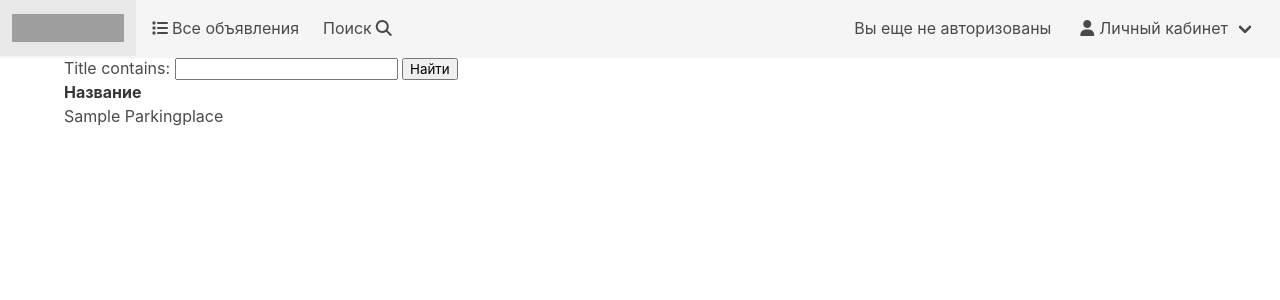
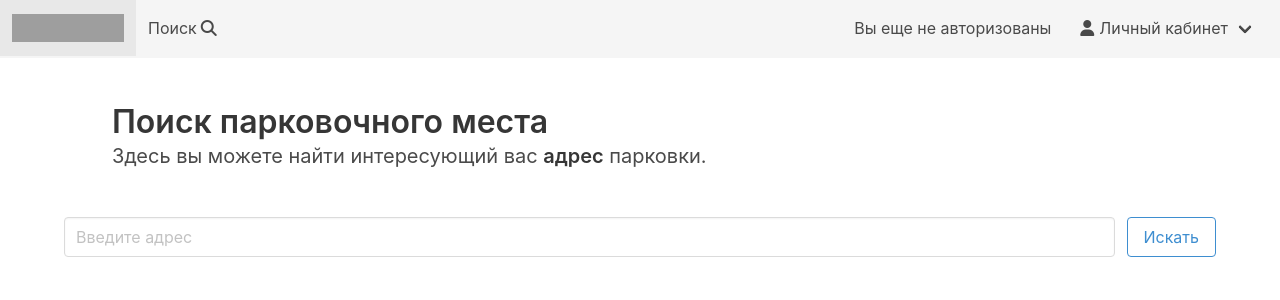
Before and after one commit to XanderMoroz/Parking-search_app, a Django app: page / in a window 1280 px wide. Shown: the top 300 px of the page. Run offline with Django 4.2, Linux system fonts and the light colour scheme; tables that the repository leaves empty hold one stand-in row (values such as "Sample post"); some libraries are stand-ins or nearby versions; grey boxes are pictures that could not be loaded.

Commit message:
final fixes

```diff
--- a/Parking_Search/search/filters.py
+++ /dev/null
@@ -1,25 +0,0 @@
-from django_filters import FilterSet, CharFilter
-from .models import ParkingPlace
-
-
-# создаём фильтр
-class ParkingFilter(FilterSet):
-    #title = CharFilter(lookup_expr='icontains')
-    # Здесь в мета классе надо предоставить модель и указать поля, по которым будет фильтроваться (т. е. подбираться) информация о товарах
-    class Meta:
-        model = ParkingPlace
-        fields = {'title': ['icontains'],}
-
-
-
-    # title = CharFilter(
-    #     label='Заголовок',
-    #     lookup_expr='contains'  # должно быть похожее на запрос пользователя
-    # )
-    # # Здесь в мета классе надо предоставить модель и указать поля, по которым будет фильтроваться (т. е. подбираться) информация о товарах
-    # class Meta:
-    #     model = ParkingPlace
-    #     fields = {'title': ['icontains'],
-    #               # 'categories': ['contains']
-    #               }
-    #     # fields = ('title',)  # поля, которые мы будем фильтровать (т. е. отбирать по каким-то критериям, имена берутся из моделей)
--- a/Parking_Search/search/urls.py
+++ b/Parking_Search/search/urls.py
@@ -1,8 +1,6 @@
 from django.urls import path
-from .views import Search, AdrList
+from .views import Search
 
 urlpatterns = [
-    # Представляем наш класс списка объявлений(AdvertisementList из view.py) при помощи метода as_view.
-    path('', AdrList.as_view(), name='adresses_list'),
-    path('search', Search.as_view(), name='search_list'),
+    path('', Search.as_view(), name='search_list'),
 ]
--- a/Parking_Search/search/views.py
+++ b/Parking_Search/search/views.py
@@ -1,45 +1,20 @@
 from django.views.generic import ListView
-from .filters import ParkingFilter
 from .models import ParkingPlace
 # Create your views here.
 
 from django.contrib.postgres.search import SearchVector, SearchQuery, SearchHeadline
-from django.contrib.postgres.search import TrigramSimilarity
-# Create your views here.
-
-class AdrList(ListView):
-    # Указываем модель, объекты которой мы будем выводить
-    model = ParkingPlace
-    # Поле, которое будет использоваться для сортировки объектов
-    ordering = 'title'
-    # Указываем имя шаблона, в котором будут все инструкции о том,
-    # как именно пользователю должны быть показаны наши объекты
-    template_name = 'search/adr_list.html'
-    # Это имя списка, в котором будут лежать все объекты.
-    # Его надо указать, чтобы обратиться к списку объектов в html-шаблоне.
-    context_object_name = 'products'
-
-    def get_context_data(self, **kwargs):  # забираем отфильтрованные объекты переопределяя метод get_context_data у наследуемого класса (привет, полиморфизм, мы скучали!!!)
-        context = super().get_context_data(**kwargs)
-        qu = self.request.GET
-        qs = ParkingPlace.objects.annotate(search=SearchVector("title")).filter(search=SearchQuery(qu))
-        context['filter'] = ParkingFilter(self.request.GET, queryset=self.get_queryset())  # вписываем наш фильтр в контекст
-        context['queryset'] = qs
-        return context
+# from django.contrib.postgres.search import TrigramSimilarity
 
 class Search(ListView):
     model = ParkingPlace
     template_name = 'search/search.html'
     context_object_name = 'search_list'
 
-    # Метод get_context_data позволяет нам изменить набор данных,
-    # который будет передан в шаблон.
+    # Метод get_context_data позволяет нам изменить набор данных, который будет передан в шаблон.
     def get_context_data(self, **kwargs):
         # С помощью super() мы обращаемся к родительским классам
         # и вызываем у них метод get_context_data с теми же аргументами, что и были переданы нам.
-        # В ответе мы должны получить словарь.
         context = super().get_context_data(**kwargs)
-        # К словарю добавим текущую дату в ключ 'time_now'.
         qs = ParkingPlace.objects.all()
         query = self.request.GET.get("query")
         if query:
@@ -53,14 +28,5 @@ class Search(ListView):
                     stop_sel="</i></u></b>",
                 )
             )
-        # similar = ParkingPlace.objects.filter(
-        #         title__trigram_word_similar=query,
-        #     ).annotate(word_similarity=TrigramWordSimilarity(query, "title"),
-        #     ).values("title", "word_similarity").order_by("-word_similarity")
-        qst = ParkingPlace.objects.all()
-        similar = ParkingPlace.objects.filter(
-            title__trigram_similar=query,
-        ).annotate(similarity=TrigramSimilarity("title", query)).order_by("-similarity"),
         context['search_res'] = qs
-        context['search_sim'] = similar
         return context
--- a/Parking_Search/templates/index.html
+++ b/Parking_Search/templates/index.html
@@ -30,12 +30,6 @@
 
         <div id="navbarBasicExample" class="navbar-menu">
             <div class="navbar-start">
-                <a class="navbar-item"  href="{% url 'adresses_list' %}">
-                    <span class="icon">
-                    <i class="fa-solid fa-list"></i>
-                    </span>
-                    <span> Все объявления </span>
-                </a>
                 <a class="navbar-item" href="{% url 'search_list' %}">
                     <span> Поиск </span>
                     <span class="icon">
--- a/Parking_Search/templates/search/adr_list.html
+++ /dev/null
@@ -1,31 +0,0 @@
-{% extends 'index.html' %}
-
-<!-- Название у нас будет Posts -->
-{% block title %}
-Posts
-{% endblock title %}
-
-<!-- В контенте на странице мы выводим все публикации -->
-{% block content %}
-
-<!-- В контенте на странице мы выводим все товары -->
-<form method="GET">
-    {{ filter.form }} <!-- Форму от фильтров за нас сделает Django. А вот кнопку, увы придётся делать самому -->
-    <input type="submit" value="Найти">
-</form>
-<table>
-    <thead>
-        <th>Название</th>
-    </thead>
-    {% for adr in filter.qs %} <!-- поменяем post_list на filter.qs, т.к. теперь мы забираем уже отобранную по каким-то параметрам информацию -->
-    <tr>
-        <td>
-            {{ adr.title | title }}
-        </td>
-
-    </tr>
-    {% endfor %}
-</table>
-
-
-{% endblock content %}
--- a/Parking_Search/templates/search/search.html
+++ b/Parking_Search/templates/search/search.html
@@ -5,56 +5,11 @@
 {% block content %}
 <!-- Аннотация страницы-->
 <section class="section">
-        <h1 class="title">Поиск объявлений</h1>
+        <h1 class="title">Поиск парковочного места</h1>
         <h2 class="subtitle">
         Здесь вы можете найти интересующий вас <strong>адрес</strong> парковки.
         </h2>
 </section>
-
-<!-- Форма для поиска с фильтрами -->
-<!--<form method="GET">-->
-<!--    {{ filter.form }} &lt;!&ndash; Форму от фильтров за нас сделает Django. А вот кнопку, увы придётся делать самому &ndash;&gt;-->
-<!--    <input type="submit" value="Найти">-->
-<!--</form>-->
-
-<!--<br>-->
-
-<!--{% for adr in search_list %} &lt;!&ndash; filter.qs, т.к. теперь мы забираем уже отобранную по каким-то параметрам информацию &ndash;&gt;-->
-
-<!--<div class="card">-->
-<!--    <div class="card-content">-->
-<!--        <div class="media">-->
-<!--            &lt;!&ndash; Информация слева&ndash;&gt;-->
-<!--            <div class="media-left">-->
-<!--                <figure class="image is-48x48">-->
-<!--                    <img src="https://bulma.io/images/placeholders/96x96.png" alt="Placeholder image">-->
-<!--                </figure>-->
-<!--            </div>-->
-
-<!--            <div class="media-content">-->
-<!--                <p class="title is-4">-->
-<!--                    <a href="#">{{ adr.title | truncatewords:7 }}-->
-<!--                    </a>-->
-<!--                </p>-->
-<!--                <p class="subtitle is-6">{{ ad.user }} от {{ ad.creation_date | date:'d.M.Y' }} </p>-->
-<!--            </div>-->
-<!--            &lt;!&ndash; Информация справа&ndash;&gt;-->
-<!--            <div class="media-right">-->
-<!--                <p class="title is-4">-->
-<!--                    {{ ad.get_category_display }}-->
-<!--                </p>-->
-<!--                <p class="subtitle is-6">-->
-<!--                    Откликов {{ ad.feedback_set.all | length }}-->
-<!--                </p>-->
-<!--            </div>-->
-<!--        </div>-->
-<!--    </div>-->
-<!--</div>-->
-
-
-<!--<br> &lt;!&ndash; Отступ &ndash;&gt;-->
-
-<!--{% endfor %}-->
 
     <form>
         {% csrf_token %}
@@ -66,10 +21,7 @@
                 <button class="button is-info is-outlined" type="submit">Искать</button>
             </p>
         </div>
-<!--        <span>-->
-<!--            <input class="input is-normal" type="text" placeholder="Введите адрес" name="query">-->
-<!--            -->
-<!--        </span>-->
+
     <form/>
     {% for object in search_res %}
     <h2>{{object.headline | safe}}</h2>
```
